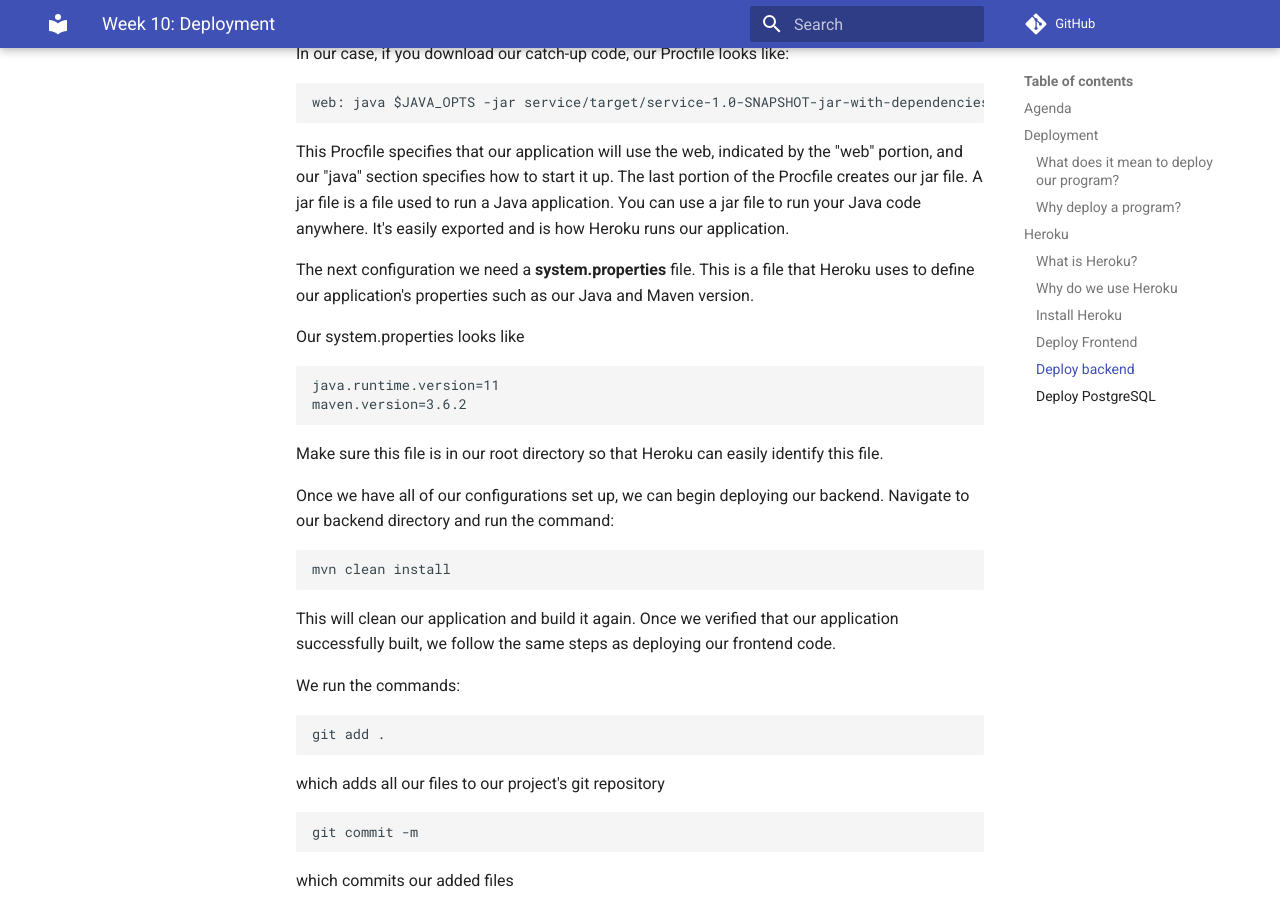
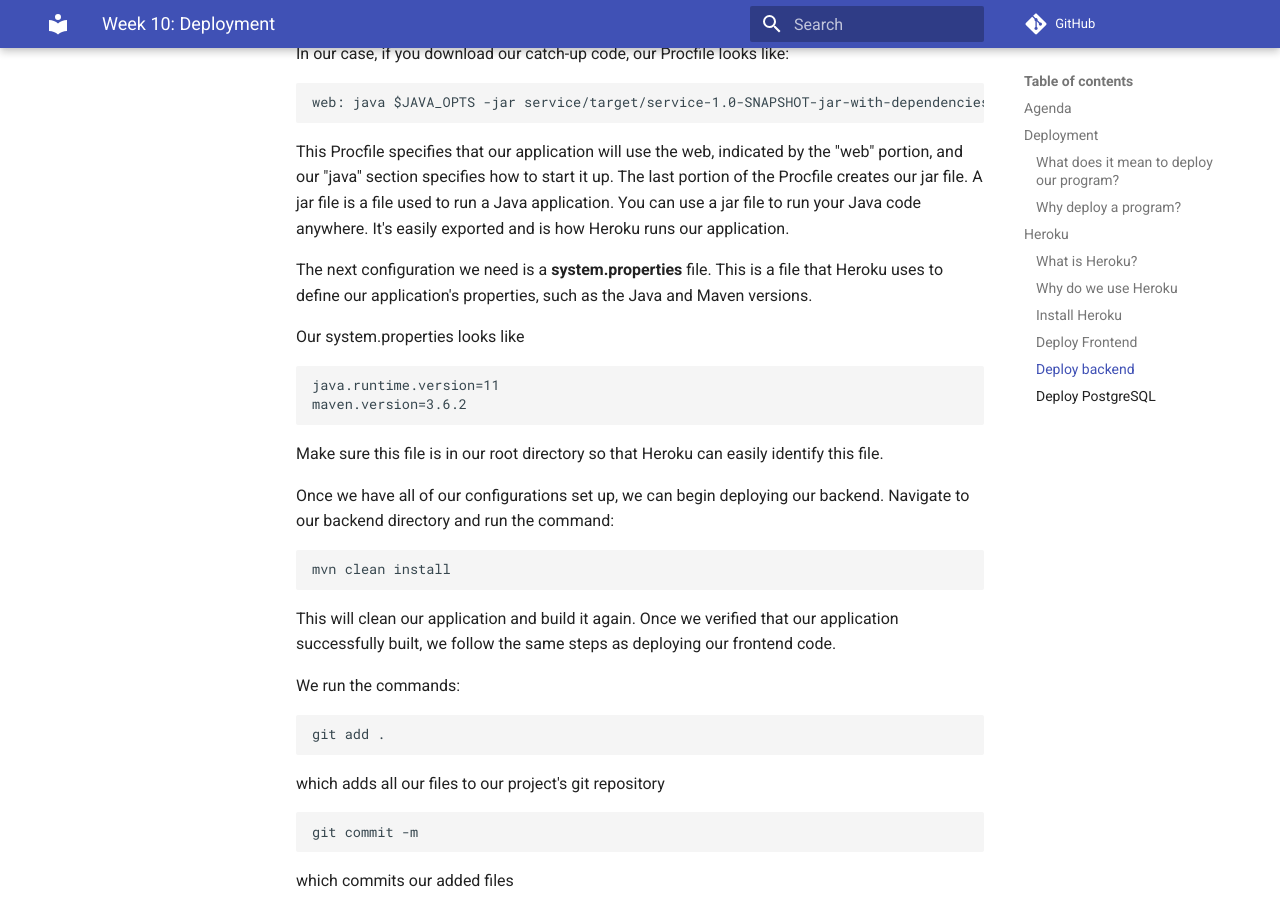
Before and after one commit to Code-4-Community/learning-resources, an MkDocs documentation site: the page built from docs/jumpstart/week-10.md, in a window 1280 px wide and 900 px high, scrolled down 3834 px. Built offline with MkDocs 1.6.1 and Material for MkDocs 9.7.7, drawn with Linux system fonts in a browser that asks for light colours; comment, search, counter and statistics services are not loaded.

Commit message:
Update docs/jumpstart/week-10.md
Co-authored-by: Conner Nilsen <connernilsen@gmail.com>

````diff
--- a/docs/jumpstart/week-10.md
+++ b/docs/jumpstart/week-10.md
@@ -101,7 +101,7 @@ This Procfile specifies that our application will use the web, indicated by the
 The last portion of the Procfile creates our jar file. A jar file is a file used to run a Java application. You can use a jar file to run your Java code anywhere. It's easily exported and
 is how Heroku runs our application.
 
-The next configuration we need a <strong> system.properties </strong> file. This is a file that Heroku uses to define our application's properties such as our Java and Maven version.
+The next configuration we need is a <strong> system.properties </strong> file. This is a file that Heroku uses to define our application's properties, such as the Java and Maven versions.
 
 Our system.properties looks like
 ```ignorelang
````
